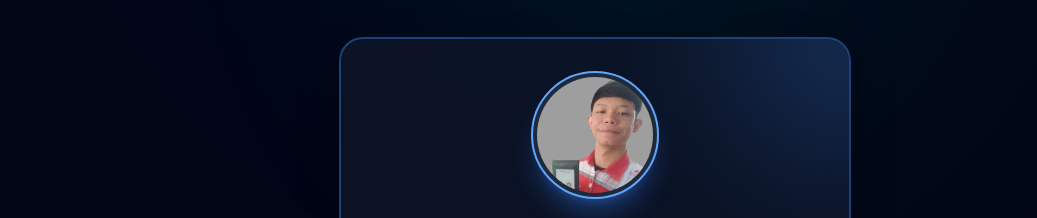
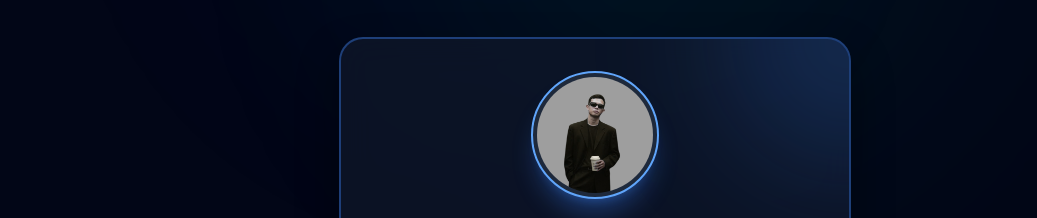
Before and after one commit to ferdy33jakarta-creator/karta-karyakita, a plain HTML site: page pengurus.html in a window 1280 px wide. Shown: the part 282-500 px from the top of the page, without its empty margins (45-1082 px from the left). Drawn offline with nearby package versions, Linux system fonts and the light colour scheme.

Commit message:
ganti profil pengurus

```diff
--- a/pengurus.html
+++ b/pengurus.html
@@ -157,7 +157,7 @@
 
                 <div class="relative w-32 h-32 mx-auto rounded-full overflow-hidden border-2 border-blue-400 p-1 mb-6 shadow-xl shadow-blue-500/30 group-hover:scale-105 transition-transform duration-500 bg-slate-800">
                     <div class="skeleton absolute inset-0 rounded-full z-10"></div>
-                    <img src="assets/fadil.png" alt="Fajar Fadillah Pratama" class="w-full h-full object-cover rounded-full filter contrast-105 relative z-20 transition-transform duration-700 group-hover:scale-110" onload="this.previousElementSibling.style.display='none';" onerror="this.onerror=null; this.src='https://ui-avatars.com/api/?name=Fajar+Fadillah&background=3b82f6&color=fff'; this.previousElementSibling.style.display='none';">
+                    <img src="assets/ketua.png" alt="Fajar Fadillah Pratama" class="w-full h-full object-cover rounded-full filter contrast-105 relative z-20 transition-transform duration-700 group-hover:scale-110" onload="this.previousElementSibling.style.display='none';" onerror="this.onerror=null; this.src='https://ui-avatars.com/api/?name=Fajar+Fadillah&background=3b82f6&color=fff'; this.previousElementSibling.style.display='none';">
                 </div>
 
                 <span class="bg-blue-500/20 text-blue-400 text-xs font-black px-4 py-1.5 rounded-full border border-blue-500/30 tracking-widest uppercase">👑 Vibe Mastermind</span>
```
Also changed, not shown: assets/ketua.png (added).
